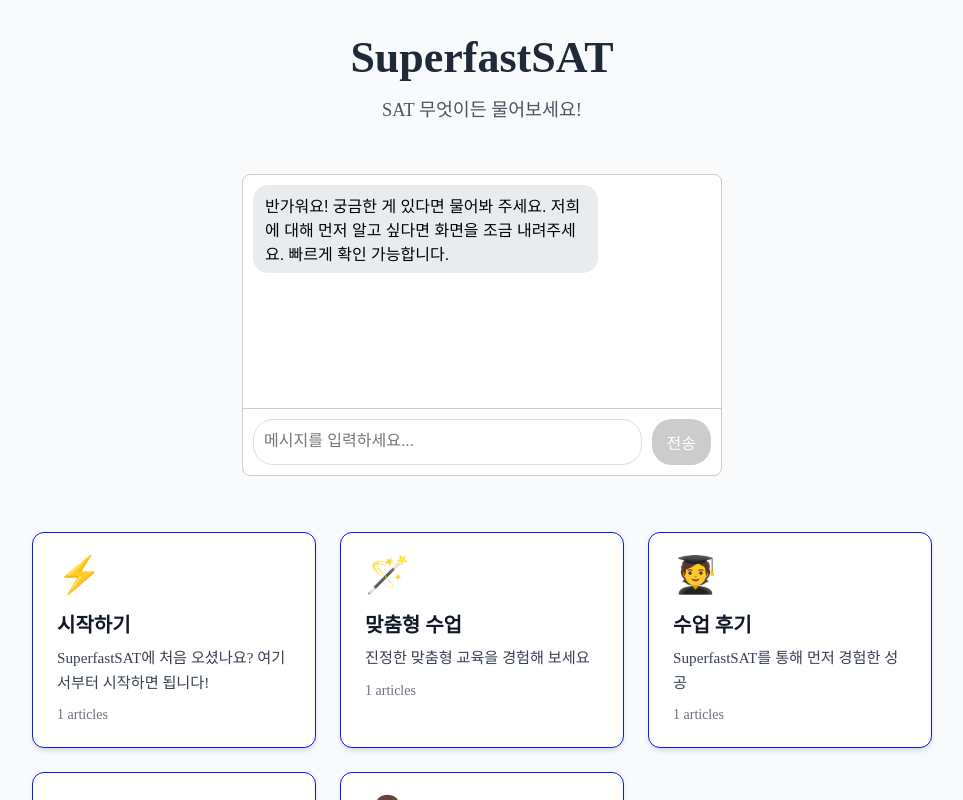
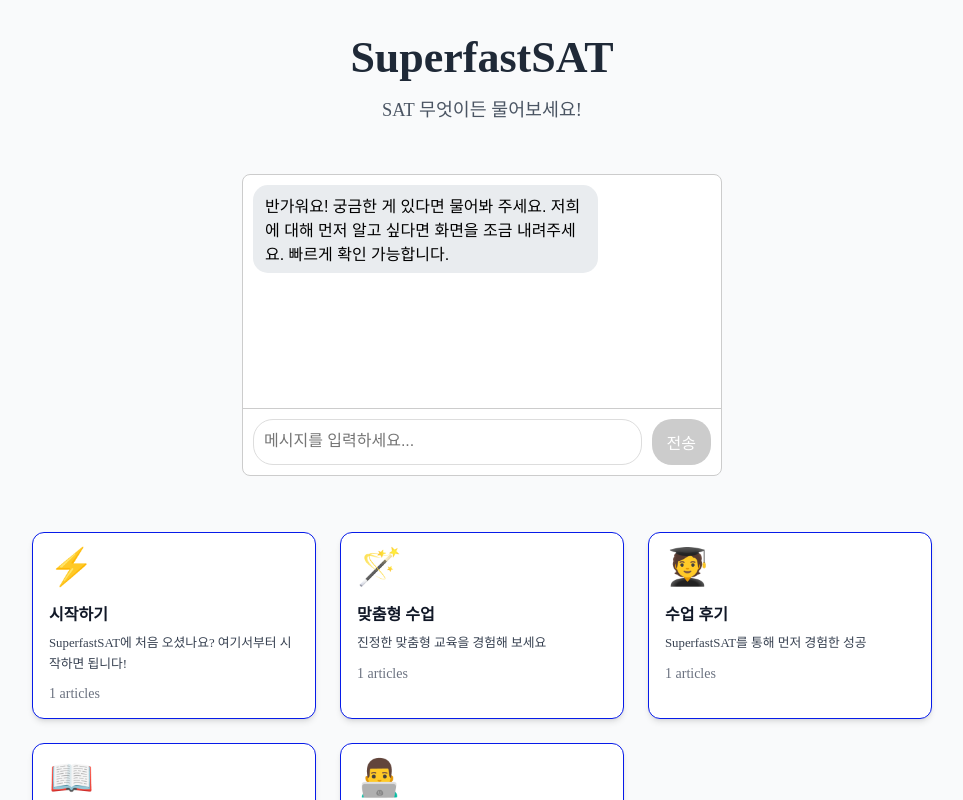
Before and after one commit to SuperfastSAT1600/Salesbot, a Next.js app: page /landing in a window 1280 px wide. Shown: the top 800 px of the page, without its empty margins (158-1121 px from the left). Built offline with nearby package versions, Linux system fonts and the light colour scheme.

Commit message:
카드폰트줄임

```diff
--- a/app/components/FAQSection.tsx
+++ b/app/components/FAQSection.tsx
@@ -29,7 +29,7 @@ export default function FAQSection() {
           href={`/landing/${faq.slug}`}
           style={{
             display: 'block',
-            padding: '1.5rem',
+            padding: '1rem',
             // ★★★ 테두리 색상 변경 ★★★
             border: '1px solid #071BE9',
             borderRadius: 12,
@@ -50,10 +50,10 @@ export default function FAQSection() {
           }}>
             {faq.icon}
           </div>
-          <h3 style={{ margin: '0 0 0.5rem', fontSize: '1.25rem', fontWeight: 600, color: '#111827' }}>
+          <h3 style={{ margin: '0 0 0.5rem', fontSize: '1rem', fontWeight: 600, color: '#111827' }}>
             {faq.title}
           </h3>
-          <p style={{ margin: '0 0 0.75rem', color: '#374151', fontSize: '0.95rem', lineHeight: 1.6 }}>{faq.description}</p>
+          <p style={{ margin: '0 0 0.75rem', color: '#374151', fontSize: '0.8rem', lineHeight: 1.6 }}>{faq.description}</p>
           <p style={{ margin: '0', color: '#6B7280', fontSize: '0.875rem' }}>
             {typeof faq.count === 'number' ? `${faq.count} articles` : faq.count}
           </p>
```
